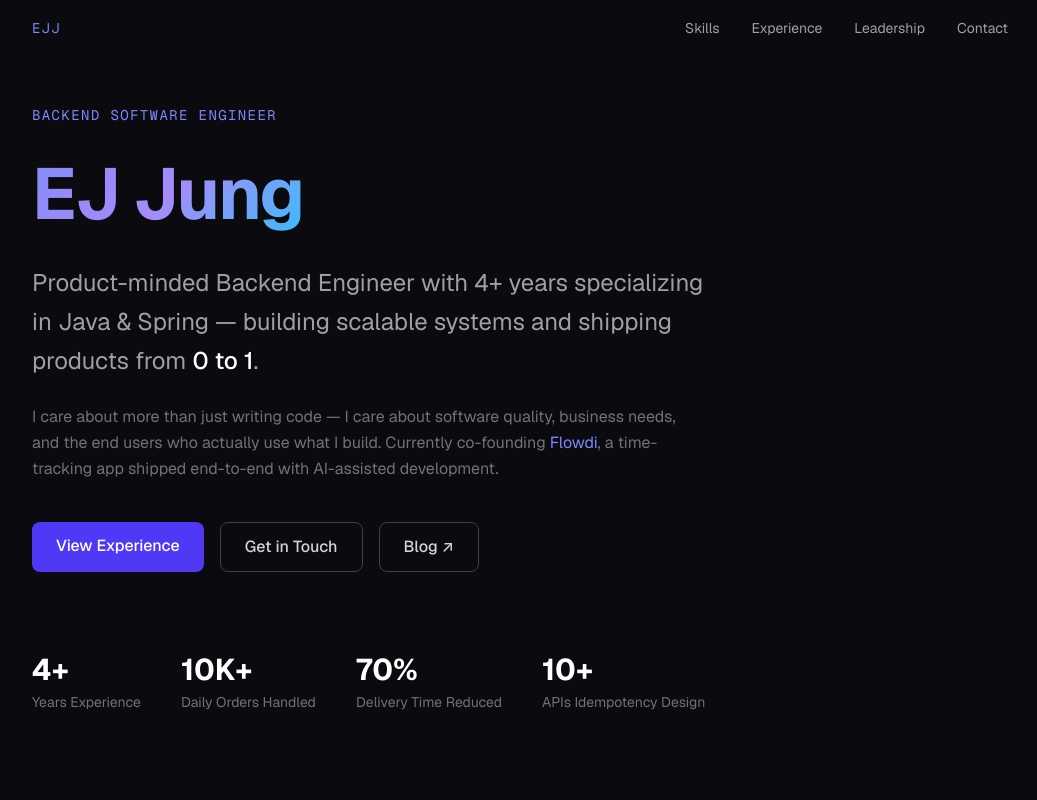
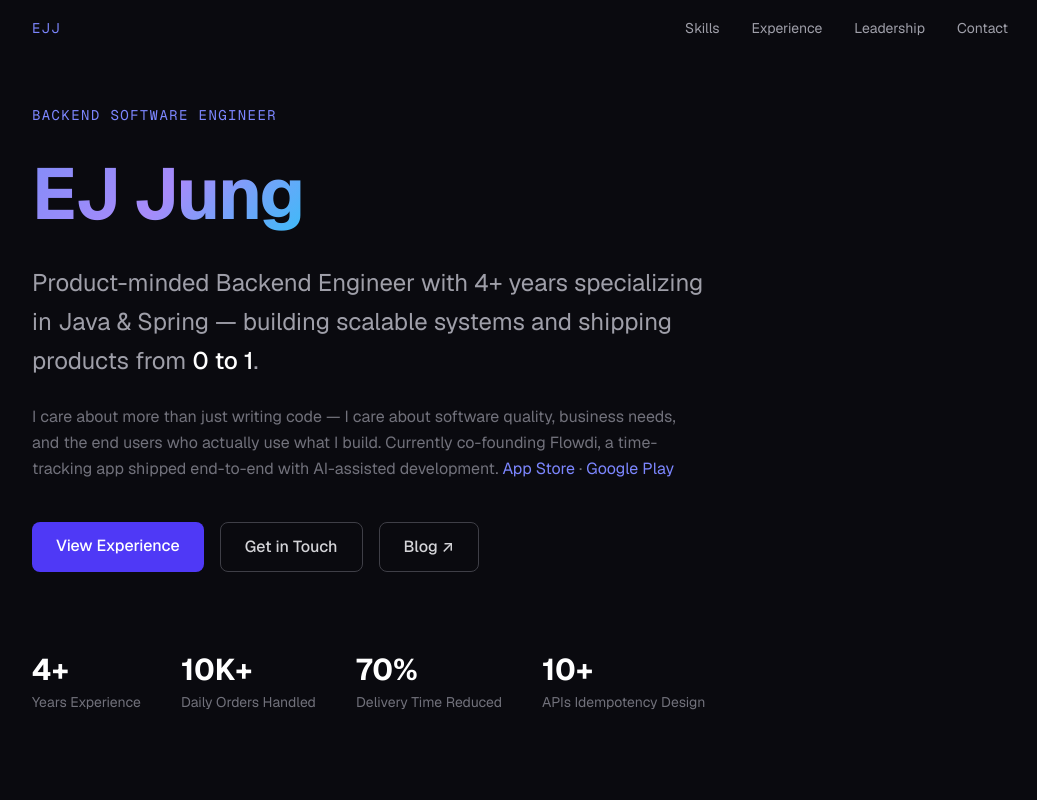
Before and after one commit to jinjungs/portfolio, a Next.js app: page / in a window 1280 px wide. Shown: the top 800 px of the page, without its empty margins (120-1157 px from the left). Built offline with nearby package versions, Linux system fonts and the light colour scheme.

Commit message:
Fix Flowdi links to App Store/Play Store, update WealthGuide URL

```diff
--- a/components/Experience.tsx
+++ b/components/Experience.tsx
@@ -1,7 +1,7 @@
 const experiences = [
   {
     company: "Flowdi",
-    url: "https://flowdi.app",
+    url: "https://apps.apple.com/us/app/flowdi-visual-time-tracker/id6754231222",
     role: "Full Stack Software Engineer / Co-Founder",
     period: "Jul 2025 – Present",
     description: "A cross-platform mobile time-tracking application providing statistics for time flow.",
@@ -32,7 +32,7 @@ const experiences = [
   },
   {
     company: "WealthGuide",
-    url: "#",
+    url: "https://www.wealthguide.co.kr/",
     role: "Backend Software Engineer",
     period: "Apr 2021 – May 2022",
     description: "Fintech startup providing personal pension asset management.",
--- a/components/Hero.tsx
+++ b/components/Hero.tsx
@@ -19,16 +19,25 @@ export default function Hero() {
 
       <p className="animate-fade-in-up delay-300 text-base text-zinc-500 max-w-2xl leading-relaxed mb-10">
         I care about more than just writing code — I care about software quality, business needs,
-        and the end users who actually use what I build. Currently co-founding{" "}
+        and the end users who actually use what I build. Currently co-founding Flowdi, a
+        time-tracking app shipped end-to-end with AI-assisted development.{" "}
         <a
-          href="https://flowdi.app"
+          href="https://apps.apple.com/us/app/flowdi-visual-time-tracker/id6754231222"
           target="_blank"
           rel="noopener noreferrer"
           className="text-indigo-400 hover:text-indigo-300 transition-colors"
         >
-          Flowdi
+          App Store
+        </a>{" "}
+        ·{" "}
+        <a
+          href="https://play.google.com/store/apps/details?id=com.flowdi.app"
+          target="_blank"
+          rel="noopener noreferrer"
+          className="text-indigo-400 hover:text-indigo-300 transition-colors"
+        >
+          Google Play
         </a>
-        , a time-tracking app shipped end-to-end with AI-assisted development.
       </p>
 
       <div className="animate-fade-in-up delay-400 flex flex-wrap gap-4">
```
